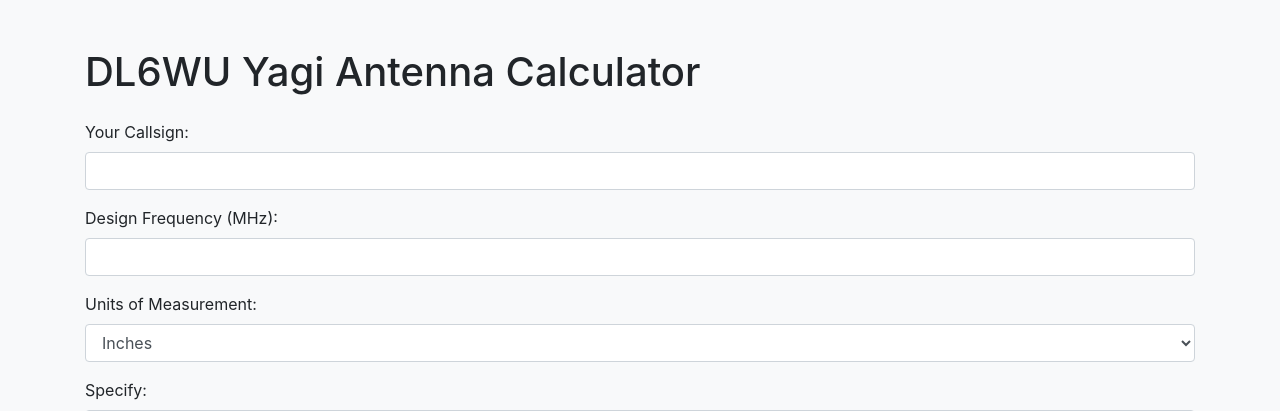
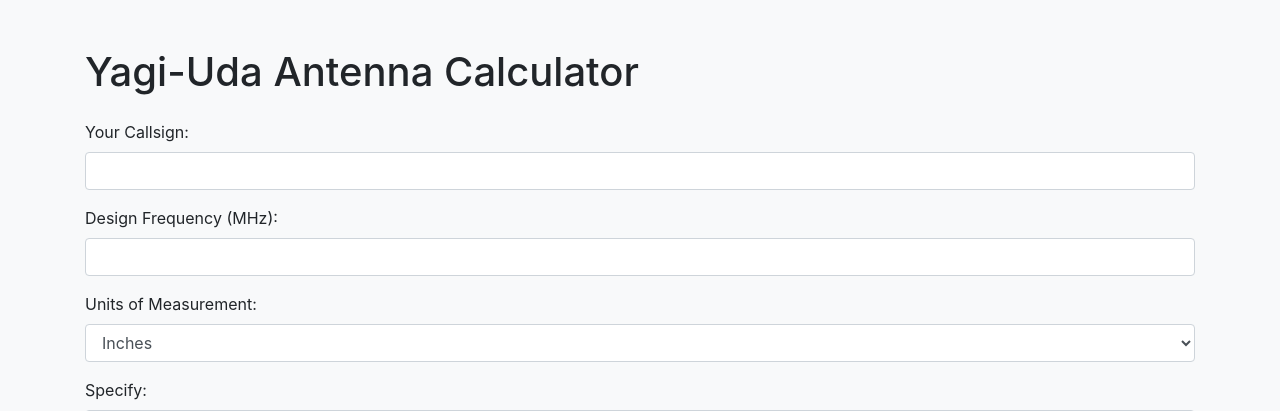
Before and after one commit to ricardorodrigues-ca/yagi-antenna-calculator, a Flask app: page / in a window 1280 px wide. Shown: the top 411 px of the page. Run offline with Flask 3, Linux system fonts and the light colour scheme; some libraries are stand-ins or nearby versions.

Commit message:
Changed page title

```diff
--- a/templates/index.html
+++ b/templates/index.html
@@ -2,13 +2,13 @@
 <html lang="en">
 <head>
     <meta charset="UTF-8">
-    <title>DL6WU Yagi Antenna Calculator</title>
+    <title>Yagi-Uda Antenna Calculator</title>
     <!-- Bootstrap CSS -->
     <link rel="stylesheet" href="https://stackpath.bootstrapcdn.com/bootstrap/4.5.0/css/bootstrap.min.css">
 </head>
 <body class="bg-light">
 <div class="container">
-    <h1 class="mt-5">DL6WU Yagi Antenna Calculator</h1>
+    <h1 class="mt-5">Yagi-Uda Antenna Calculator</h1>
     {% if error %}
     <div class="alert alert-danger" role="alert">
         {{ error }}
```
